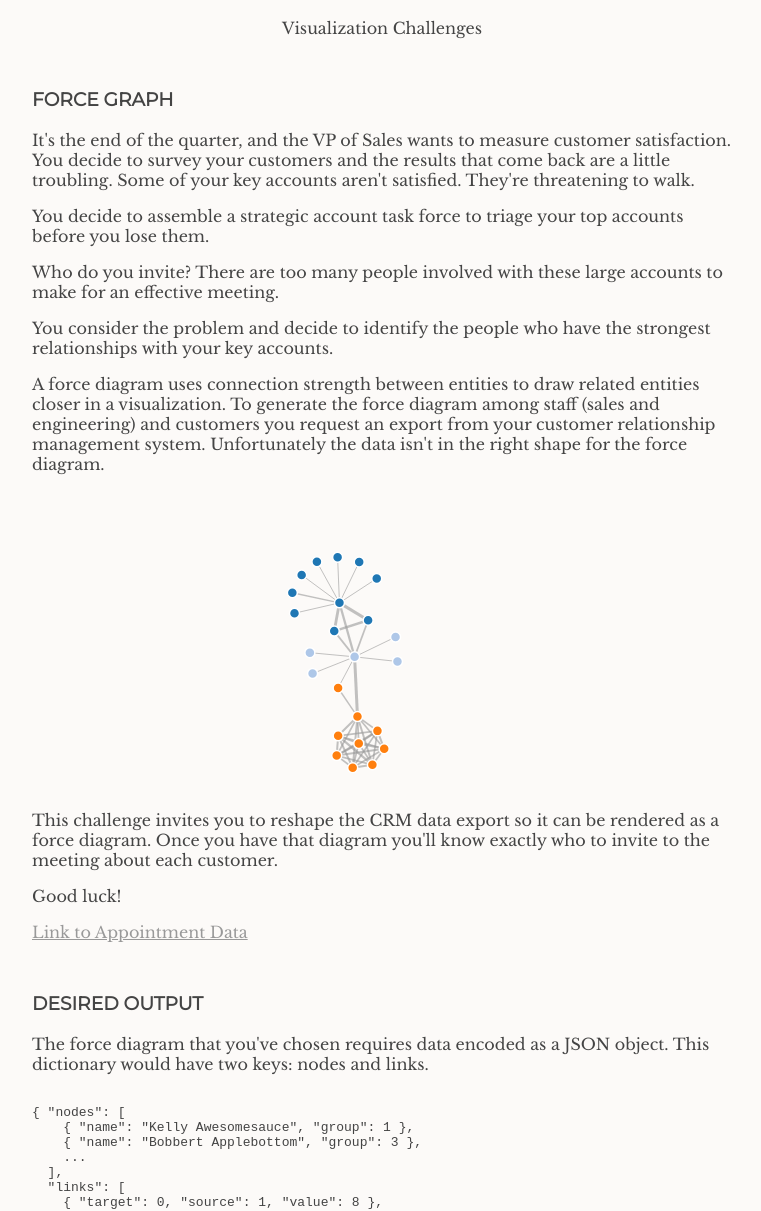
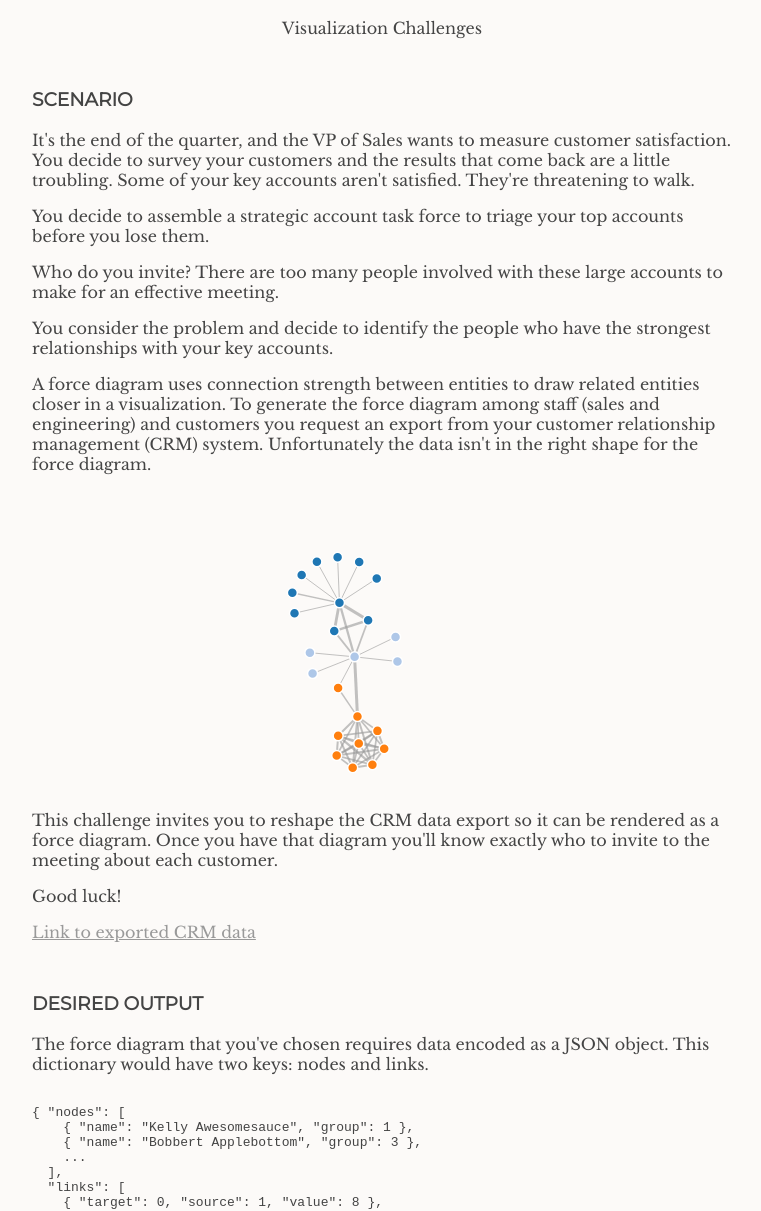
Before and after one commit to CitizenDeveloper/visualizer, a plain HTML site: page challenges/force.html in a window 1280 px wide. Shown: the part 92-1303 px from the top of the page, without its empty margins (258-1019 px from the left). Drawn offline with nearby package versions, Linux system fonts and the light colour scheme.

Commit message:
Minor text changes

```diff
--- a/challenges/force.html
+++ b/challenges/force.html
@@ -12,7 +12,7 @@
       <h1 class="center">CITIZEN DEVELOPER</h1>
       <p class="center">Visualization Challenges</p>
 
-      <h3>FORCE GRAPH</h3>
+      <h3>SCENARIO</h3>
       <p>
         It's the end of the quarter, and the VP of Sales wants to measure customer satisfaction. You decide to survey your customers and the results that come back are a little troubling. Some of your key accounts aren't satisfied. They're threatening to walk.
       </p>
@@ -26,7 +26,7 @@
         You consider the problem and decide to identify the people who have the strongest relationships with your key accounts.
       </p>
       <p>
-        A force diagram uses connection strength between entities to draw related entities closer in a visualization. To generate the force diagram among staff (sales and engineering) and customers you request an export from your customer relationship management system. Unfortunately the data isn't in the right shape for the force diagram.
+        A force diagram uses connection strength between entities to draw related entities closer in a visualization. To generate the force diagram among staff (sales and engineering) and customers you request an export from your customer relationship management (CRM) system. Unfortunately the data isn't in the right shape for the force diagram.
       </p>
       <div class="example"></div>
       <p>
@@ -35,7 +35,7 @@
       <p>
         Good luck!
       </p>
-      <p><a href="">Link to Appointment Data</a></p>
+      <p><a href="//docs.google.com/spreadsheets/d/1j9UIWI-GfqwKiyNBRIGLcTh8g9lg8bXbS8-TV8DBOZ8/edit#gid=0">Link to exported CRM data</a></p>
       <h3>DESIRED OUTPUT</h3>
       <p>
         The force diagram that you've chosen requires data encoded as a JSON object.  This dictionary
```
